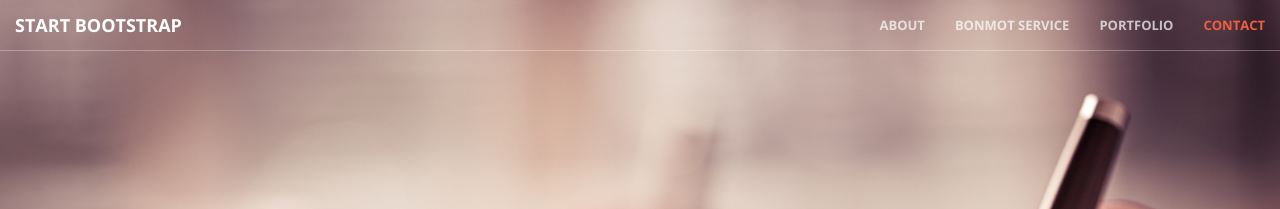
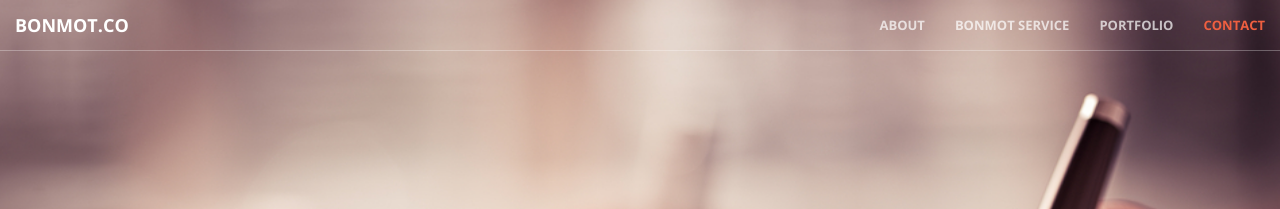
Before and after one commit to bonmotco/bonmot.co.github.io, a Jekyll site: the page built from index.html, in a window 1280 px wide. Shown: the top 209 px of the page. Built offline with Jekyll 4.4.1, drawn with Linux system fonts in a browser that asks for light colours.

Commit message:
new pics and categories, + header

```diff
--- a/_includes/nav.html
+++ b/_includes/nav.html
@@ -8,7 +8,7 @@
                 <span class="icon-bar"></span>
                 <span class="icon-bar"></span>
             </button>
-            <a class="navbar-brand page-scroll" href="#page-top">Start Bootstrap</a>
+            <a class="navbar-brand page-scroll" href="#page-top">bonmot.co</a>
         </div>
 
         <!-- Collect the nav links, forms, and other content for toggling -->
```
Also changed, not shown: 2 other files.
